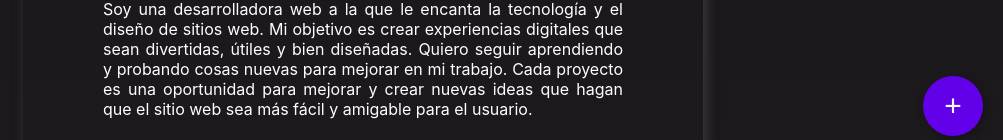
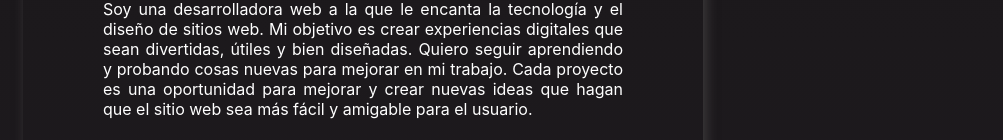
Before and after one commit to Esterfrndz/ester.fernandez, a React (Create React App) app: page / in a window 1280 px wide. Shown: the part 644-784 px from the top of the page, without its empty margins (277-1280 px from the left). Built offline with nearby package versions, Linux system fonts and the light colour scheme.

Commit message:
Cambios en popup,navbar y cards

```diff
--- a/src/App.js
+++ b/src/App.js
@@ -30,7 +30,7 @@ function App() {
       <main className="main-container">
         {/* <PopUpCv/> */}
 
-        <FloatingButton/>
+        {/* <FloatingButton/> */}
         <section id="home">
           <Header />
         </section>
```
